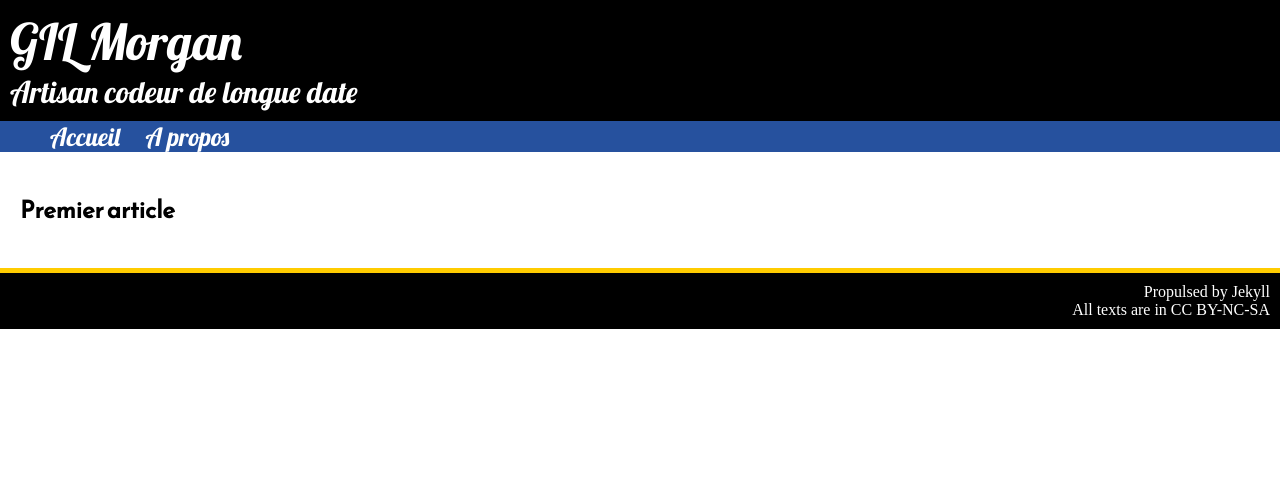
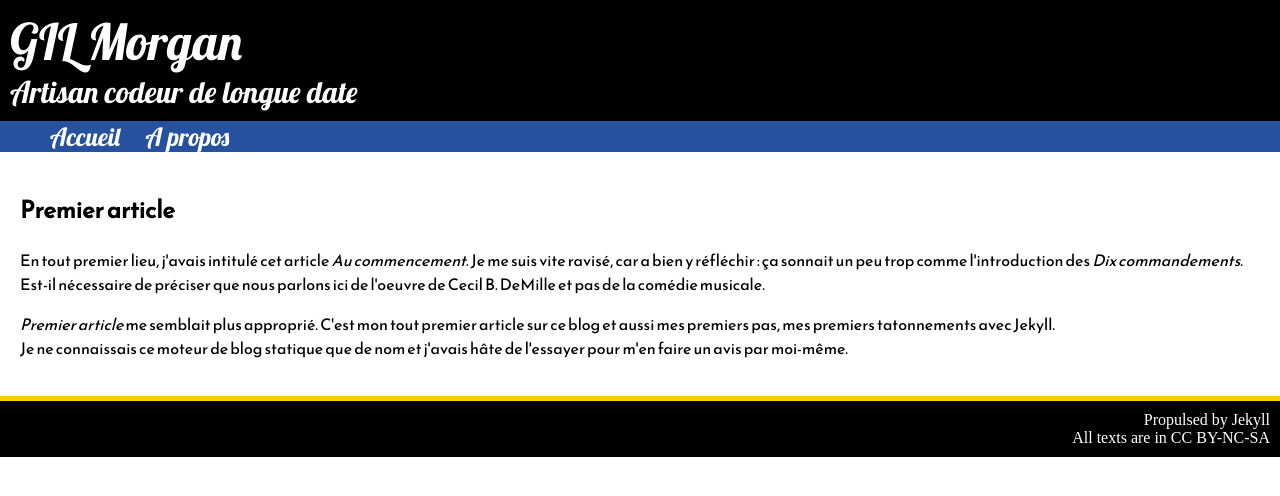
Before and after one commit to GILMorgan/GILMorgan.github.io, a Jekyll site: the page built from _posts/2016-01-10-premier-article.html, in a window 1280 px wide. Shown: the top 496 px of the page. Built offline with Jekyll 4.4.1, drawn with Linux system fonts in a browser that asks for light colours.

Commit message:
premiere ligne

```diff
--- a/_posts/2016-01-10-premier-article.html
+++ b/_posts/2016-01-10-premier-article.html
@@ -5,3 +5,6 @@ date:   2016-01-10 16:00:00 -0600
 categories: divers
 ---
 <h2>Premier article</h2>
+<p>En tout premier lieu, j'avais intitulé cet article <em>Au commencement</em>. Je me suis vite ravisé, car a bien y réfléchir : ça sonnait un peu trop comme l'introduction des <em>Dix commandements</em>. Est-il nécessaire de préciser que nous parlons ici de l'oeuvre de Cecil B. DeMille et pas de la comédie musicale.</p>
+<p><em>Premier article</em> me semblait plus approprié. C'est mon tout premier article sur ce blog et aussi mes premiers pas, mes premiers tatonnements avec Jekyll. <br/>
+Je ne connaissais ce moteur de blog statique que de nom et j'avais hâte de l'essayer pour m'en faire un avis par moi-même.</p>
```
